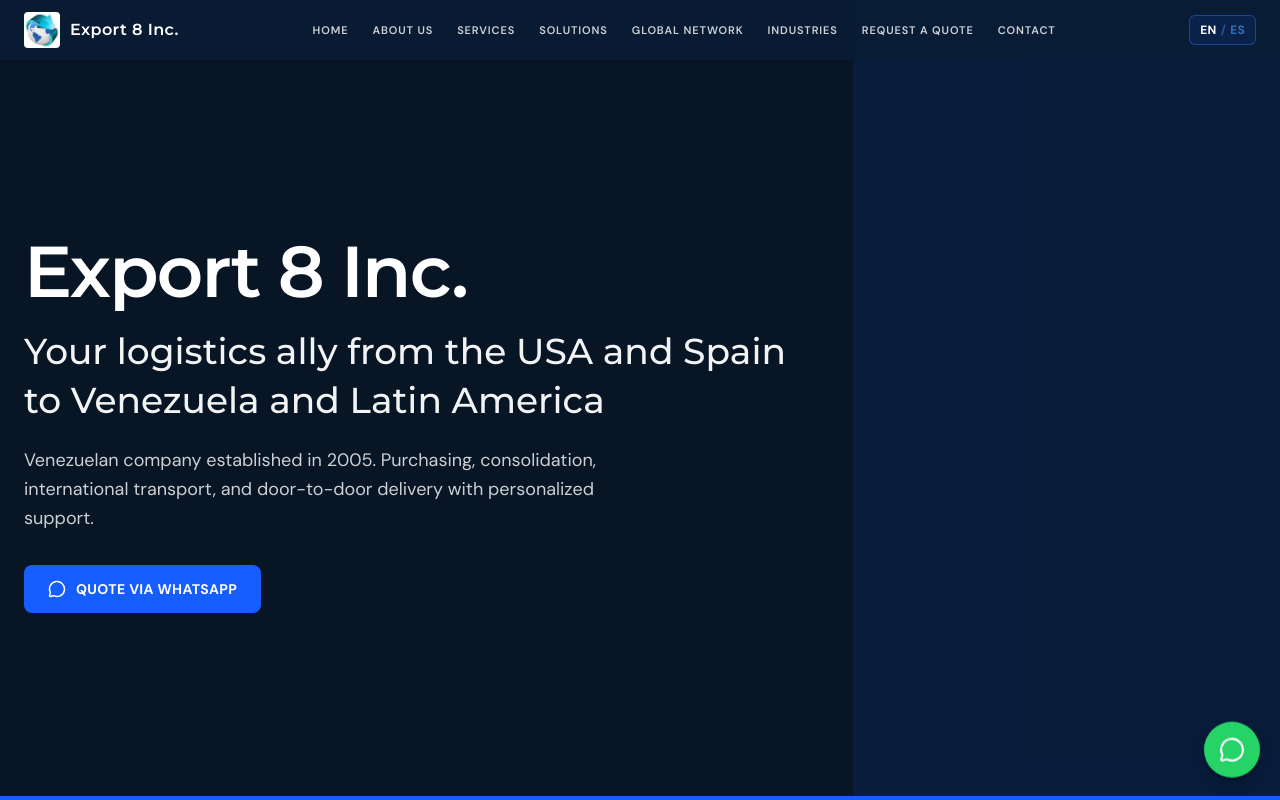
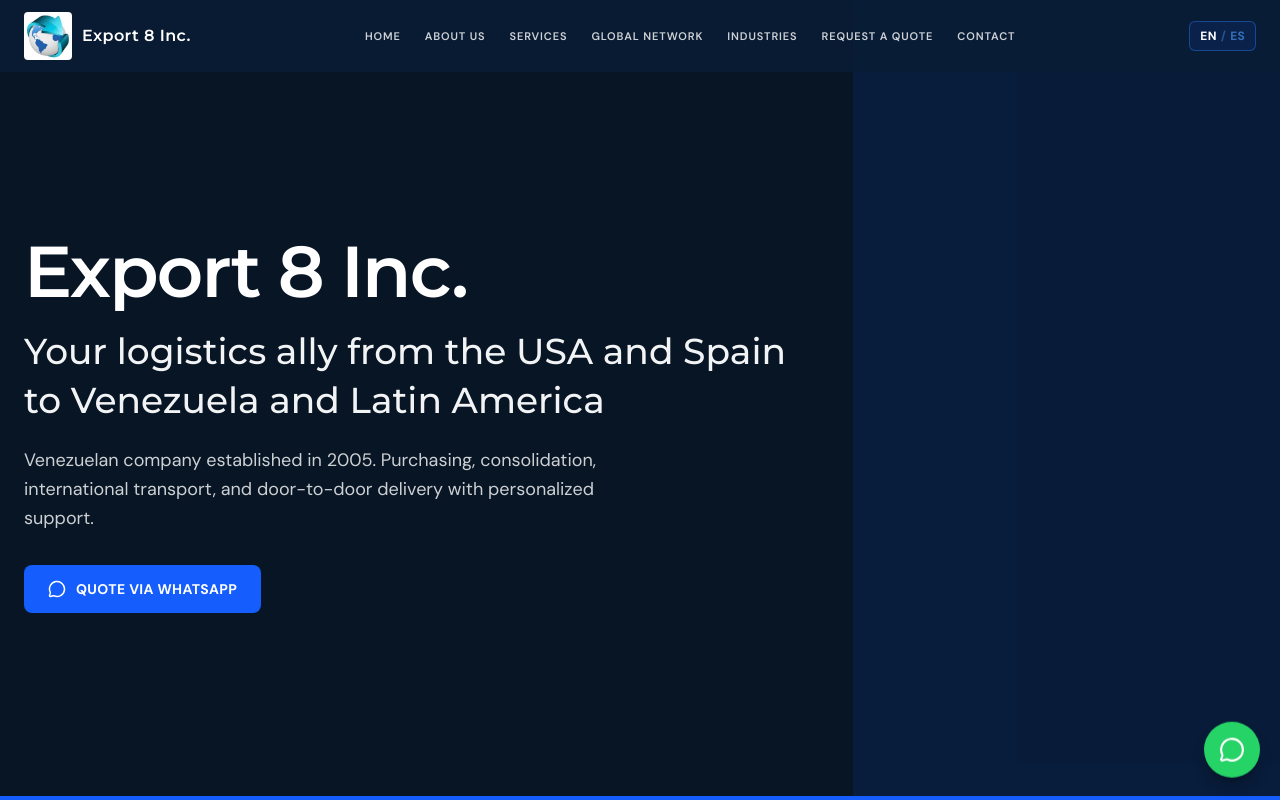
Before and after one commit to Carjamax231/Export8inc, a Next.js app: page /en in a window 1280 px wide. Shown: the top 800 px of the page. Built offline with nearby package versions, Linux system fonts and the light colour scheme.

Commit message:
style(nav): enlarge brand mark and drop Solutions link
Make the diamond logo more visible and simplify the menu ahead of the Services merge.

```diff
--- a/src/components/Navbar.tsx
+++ b/src/components/Navbar.tsx
@@ -10,7 +10,6 @@
   { href: "#home", key: "home" as const },
   { href: "#about", key: "about" as const },
   { href: "#services", key: "services" as const },
-  { href: "#solutions", key: "solutions" as const },
   { href: "#network", key: "network" as const },
   { href: "#industries", key: "industries" as const },
   { href: "#quote", key: "quote" as const },
@@ -53,9 +52,9 @@
           <Image
             src="/images/logo-diamond.jpg"
             alt="Export 8 Inc."
-            width={36}
-            height={36}
-            className="h-9 w-9 rounded-sm object-cover"
+            width={48}
+            height={48}
+            className="h-11 w-11 rounded-sm object-cover md:h-12 md:w-12"
             priority
           />
           <span className="font-heading text-sm font-semibold tracking-wide text-white md:text-base">
```
